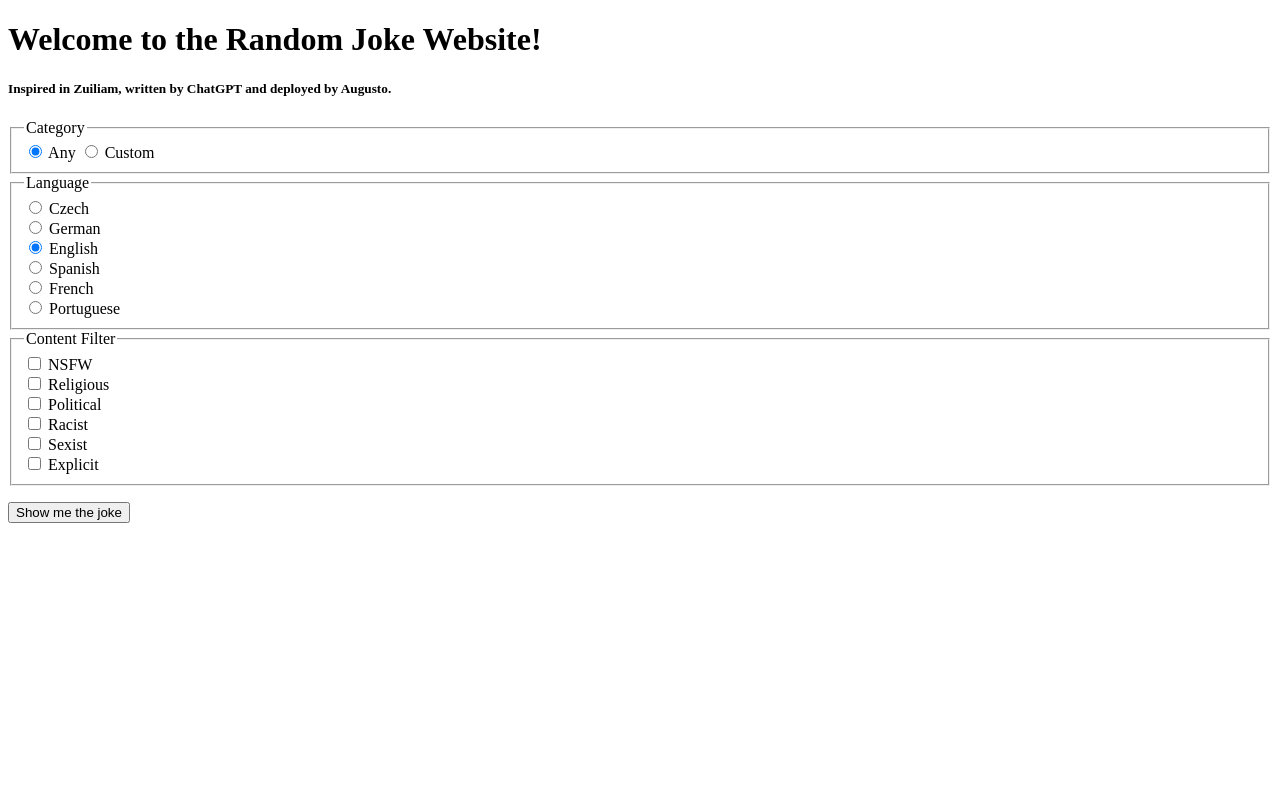
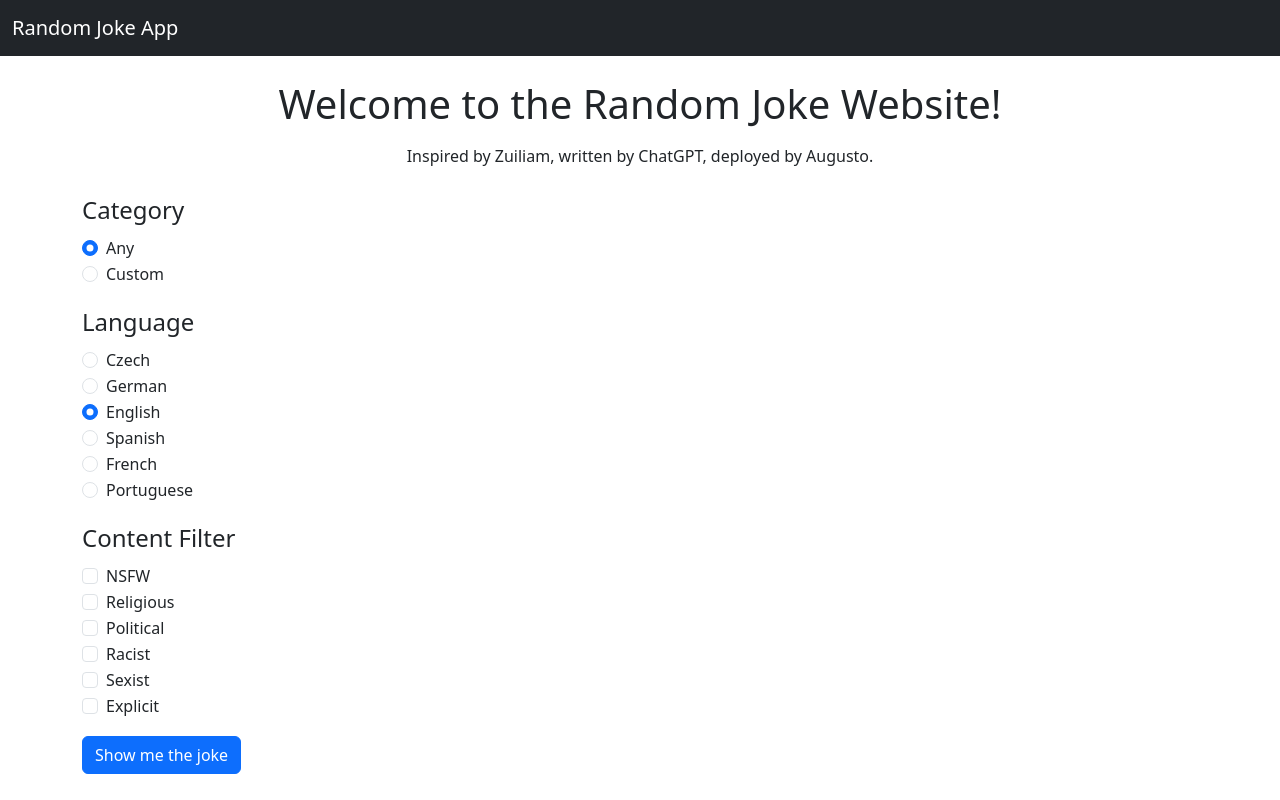
Before and after one commit to augustosouza8/random-joke-website, a Flask app: page / in a window 1280 px wide. Run offline with Flask 3, Linux system fonts and the light colour scheme.

Commit message:
Upgraded the old website files to Bootstrap 5 for better UI/UX

```diff
--- a/app.py
+++ b/app.py
@@ -123,7 +123,5 @@
         joke_delivery=joke_delivery
     )
 
-
-
 if __name__ == '__main__':
     app.run(debug=True, port=5001)
--- a/requirements.txt
+++ b/requirements.txt
@@ -10,4 +10,3 @@
 requests==2.32.3
 urllib3==2.3.0
 Werkzeug==3.1.3
-gunicorn==20.1.0
--- /dev/null
+++ b/templates/base.html
@@ -0,0 +1,37 @@
+<!DOCTYPE html>
+<html lang="en">
+<head>
+  <meta charset="UTF-8" />
+  <title>{% block title %}Random Joke Website{% endblock %}</title>
+
+  <!-- Bootstrap CSS via CDN -->
+  <link
+    rel="stylesheet"
+    href="https://cdn.jsdelivr.net/npm/bootstrap@5.3.0/dist/css/bootstrap.min.css"
+  >
+  <!-- Optional: Your custom CSS (if needed) -->
+  {# <link rel="stylesheet" href="{{ url_for('static', filename='css/custom.css') }}"> #}
+
+  {% block head_scripts %}{% endblock %}
+</head>
+
+<body>
+  <!-- Optionally, a Navbar can go here -->
+  <nav class="navbar navbar-expand-lg navbar-dark bg-dark">
+    <div class="container-fluid">
+      <a class="navbar-brand" href="{{ url_for('home') }}">Random Joke App</a>
+      <!-- If you want nav links, put them here -->
+    </div>
+  </nav>
+
+  <!-- Main container for the page content -->
+  <div class="container my-4">
+    {% block content %}
+    <!-- Child templates will insert their main content here -->
+    {% endblock %}
+  </div>
+
+  <!-- Bootstrap JS -->
+  <script src="https://cdn.jsdelivr.net/npm/bootstrap@5.3.0/dist/js/bootstrap.bundle.min.js"></script>
+</body>
+</html>
--- a/templates/index.html
+++ b/templates/index.html
@@ -1,11 +1,261 @@
-<!-- templates/index.html -->
-<!DOCTYPE html>
-<html lang="en">
-<head>
-  <meta charset="UTF-8" />
-  <title>Random Joke Website</title>
+{% extends "base.html" %}
+
+{% block title %}Home | Random Joke Website{% endblock %}
+
+{% block content %}
+<h1 class="mt-4 mb-3 text-center">Welcome to the Random Joke Website!</h1>
+<p class="text-center">Inspired by Zuiliam, written by ChatGPT, deployed by Augusto.</p>
+
+<form action="/get_joke" method="POST" class="mt-4">
+
+  <!-- Category Selection -->
+  <fieldset class="mb-3">
+    <legend>Category</legend>
+
+    <!-- "Any" vs "Custom" radio buttons -->
+    <div class="form-check">
+      <input
+        class="form-check-input"
+        type="radio"
+        name="category_choice"
+        id="any-category"
+        value="any"
+        checked
+        onclick="toggleCategoryCheckboxes()"
+      />
+      <label class="form-check-label" for="any-category">Any</label>
+    </div>
+
+    <div class="form-check">
+      <input
+        class="form-check-input"
+        type="radio"
+        name="category_choice"
+        id="custom-category"
+        value="custom"
+        onclick="toggleCategoryCheckboxes()"
+      />
+      <label class="form-check-label" for="custom-category">Custom</label>
+    </div>
+
+    <!-- Custom categories (hidden by default if 'Any' is selected) -->
+    <div id="custom-categories" style="display: none; margin-left: 20px;">
+      <div class="form-check">
+        <input
+          class="form-check-input"
+          type="checkbox"
+          name="categories"
+          value="Programming"
+          id="cat-programming"
+        />
+        <label class="form-check-label" for="cat-programming">Programming</label>
+      </div>
+
+      <div class="form-check">
+        <input
+          class="form-check-input"
+          type="checkbox"
+          name="categories"
+          value="Misc"
+          id="cat-misc"
+        />
+        <label class="form-check-label" for="cat-misc">Misc</label>
+      </div>
+
+      <div class="form-check">
+        <input
+          class="form-check-input"
+          type="checkbox"
+          name="categories"
+          value="Dark"
+          id="cat-dark"
+        />
+        <label class="form-check-label" for="cat-dark">Dark</label>
+      </div>
+
+      <div class="form-check">
+        <input
+          class="form-check-input"
+          type="checkbox"
+          name="categories"
+          value="Pun"
+          id="cat-pun"
+        />
+        <label class="form-check-label" for="cat-pun">Pun</label>
+      </div>
+
+      <div class="form-check">
+        <input
+          class="form-check-input"
+          type="checkbox"
+          name="categories"
+          value="Spooky"
+          id="cat-spooky"
+        />
+        <label class="form-check-label" for="cat-spooky">Spooky</label>
+      </div>
+
+      <div class="form-check">
+        <input
+          class="form-check-input"
+          type="checkbox"
+          name="categories"
+          value="Christmas"
+          id="cat-christmas"
+        />
+        <label class="form-check-label" for="cat-christmas">Christmas</label>
+      </div>
+    </div>
+  </fieldset>
+
+  <!-- Language Options -->
+  <fieldset class="mb-3">
+    <legend>Language</legend>
+
+    <div class="form-check">
+      <input
+        class="form-check-input"
+        type="radio"
+        name="language"
+        value="cs"
+        id="lang-cs"
+      />
+      <label class="form-check-label" for="lang-cs">Czech</label>
+    </div>
+
+    <div class="form-check">
+      <input
+        class="form-check-input"
+        type="radio"
+        name="language"
+        value="de"
+        id="lang-de"
+      />
+      <label class="form-check-label" for="lang-de">German</label>
+    </div>
+
+    <div class="form-check">
+      <input
+        class="form-check-input"
+        type="radio"
+        name="language"
+        value="en"
+        id="lang-en"
+        checked
+      />
+      <label class="form-check-label" for="lang-en">English</label>
+    </div>
+
+    <div class="form-check">
+      <input
+        class="form-check-input"
+        type="radio"
+        name="language"
+        value="es"
+        id="lang-es"
+      />
+      <label class="form-check-label" for="lang-es">Spanish</label>
+    </div>
+
+    <div class="form-check">
+      <input
+        class="form-check-input"
+        type="radio"
+        name="language"
+        value="fr"
+        id="lang-fr"
+      />
+      <label class="form-check-label" for="lang-fr">French</label>
+    </div>
+
+    <div class="form-check">
+      <input
+        class="form-check-input"
+        type="radio"
+        name="language"
+        value="pt"
+        id="lang-pt"
+      />
+      <label class="form-check-label" for="lang-pt">Portuguese</label>
+    </div>
+  </fieldset>
+
+  <!-- Content Filter (Blacklist) -->
+  <fieldset class="mb-3">
+    <legend>Content Filter</legend>
+
+    <div class="form-check">
+      <input
+        class="form-check-input"
+        type="checkbox"
+        name="blacklist"
+        value="nsfw"
+        id="blacklist-nsfw"
+      />
+      <label class="form-check-label" for="blacklist-nsfw">NSFW</label>
+    </div>
+
+    <div class="form-check">
+      <input
+        class="form-check-input"
+        type="checkbox"
+        name="blacklist"
+        value="religious"
+        id="blacklist-religious"
+      />
+      <label class="form-check-label" for="blacklist-religious">Religious</label>
+    </div>
+
+    <div class="form-check">
+      <input
+        class="form-check-input"
+        type="checkbox"
+        name="blacklist"
+        value="political"
+        id="blacklist-political"
+      />
+      <label class="form-check-label" for="blacklist-political">Political</label>
+    </div>
+
+    <div class="form-check">
+      <input
+        class="form-check-input"
+        type="checkbox"
+        name="blacklist"
+        value="racist"
+        id="blacklist-racist"
+      />
+      <label class="form-check-label" for="blacklist-racist">Racist</label>
+    </div>
+
+    <div class="form-check">
+      <input
+        class="form-check-input"
+        type="checkbox"
+        name="blacklist"
+        value="sexist"
+        id="blacklist-sexist"
+      />
+      <label class="form-check-label" for="blacklist-sexist">Sexist</label>
+    </div>
+
+    <div class="form-check">
+      <input
+        class="form-check-input"
+        type="checkbox"
+        name="blacklist"
+        value="explicit"
+        id="blacklist-explicit"
+      />
+      <label class="form-check-label" for="blacklist-explicit">Explicit</label>
+    </div>
+  </fieldset>
+
+  <!-- "Show me the joke" button -->
+  <button type="submit" class="btn btn-primary">Show me the joke</button>
+</form>
+
 <script>
-    // Optional JavaScript to show/hide custom category checkboxes
 function toggleCategoryCheckboxes() {
   const anyCategoryRadio = document.getElementById('any-category');
   const customCategoryRadio = document.getElementById('custom-category');
@@ -18,69 +268,5 @@
   }
 }
 </script>
-</head>
-<body>
-  <h1>Welcome to the Random Joke Website!</h1>
-  <h5>Inspired in Zuiliam, written by ChatGPT and deployed by Augusto.</h5>
 
-  <!-- A single form to capture all user inputs -->
-  <form action="/get_joke" method="POST">
-    <!-- 1. Category Selection -->
-    <fieldset>
-      <legend>Category</legend>
-      <label>
-        <input type="radio" name="category_choice" id="any-category" value="any" checked
-               onclick="toggleCategoryCheckboxes()" />
-        Any
-      </label>
-      <label>
-        <input type="radio" name="category_choice" id="custom-category" value="custom"
-               onclick="toggleCategoryCheckboxes()" />
-        Custom
-      </label>
-
-      <!-- Custom categories (hidden by default if 'Any' is selected) -->
-      <div id="custom-categories" style="display: none; margin-left: 20px;">
-        <label><input type="checkbox" name="categories" value="Programming" /> Programming</label><br />
-        <label><input type="checkbox" name="categories" value="Misc" /> Misc</label><br />
-        <label><input type="checkbox" name="categories" value="Dark" /> Dark</label><br />
-        <label><input type="checkbox" name="categories" value="Pun" /> Pun</label><br />
-        <label><input type="checkbox" name="categories" value="Spooky" /> Spooky</label><br />
-        <label><input type="checkbox" name="categories" value="Christmas" /> Christmas</label><br />
-      </div>
-    </fieldset>
-
-    <!-- 2. Language Options -->
-    <fieldset>
-      <legend>Language</legend>
-      <!-- We'll create radio options for each language. The 'value' matches JokeAPI's parameter. -->
-      <label><input type="radio" name="language" value="cs" /> Czech</label><br />
-      <label><input type="radio" name="language" value="de" /> German</label><br />
-      <label><input type="radio" name="language" value="en" checked /> English</label><br />
-      <label><input type="radio" name="language" value="es" /> Spanish</label><br />
-      <label><input type="radio" name="language" value="fr" /> French</label><br />
-      <label><input type="radio" name="language" value="pt" /> Portuguese</label><br />
-    </fieldset>
-
-    <!-- 3. Content Filter (Blacklist) -->
-    <fieldset>
-      <legend>Content Filter</legend>
-      <!-- We can treat each blacklist type as a checkbox OR as a single radio if we interpret
-           it differently. The spec says "radio button selection to blacklist: nsfw, religious, etc."
-           However, typically you'd either want to block multiple categories or none.
-           For demonstration, let's assume these are multiple checkboxes. -->
-      <label><input type="checkbox" name="blacklist" value="nsfw" /> NSFW</label><br />
-      <label><input type="checkbox" name="blacklist" value="religious" /> Religious</label><br />
-      <label><input type="checkbox" name="blacklist" value="political" /> Political</label><br />
-      <label><input type="checkbox" name="blacklist" value="racist" /> Racist</label><br />
-      <label><input type="checkbox" name="blacklist" value="sexist" /> Sexist</label><br />
-      <label><input type="checkbox" name="blacklist" value="explicit" /> Explicit</label><br />
-    </fieldset>
-
-    <!-- 4. "Show me the joke" button -->
-    <p>
-      <button type="submit">Show me the joke</button>
-    </p>
-  </form>
-</body>
-</html>
+{% endblock %}
```
Also changed, not shown: templates/joke.html (+46 -21 lines). Lines whose indentation alone changed are shown as unchanged.
